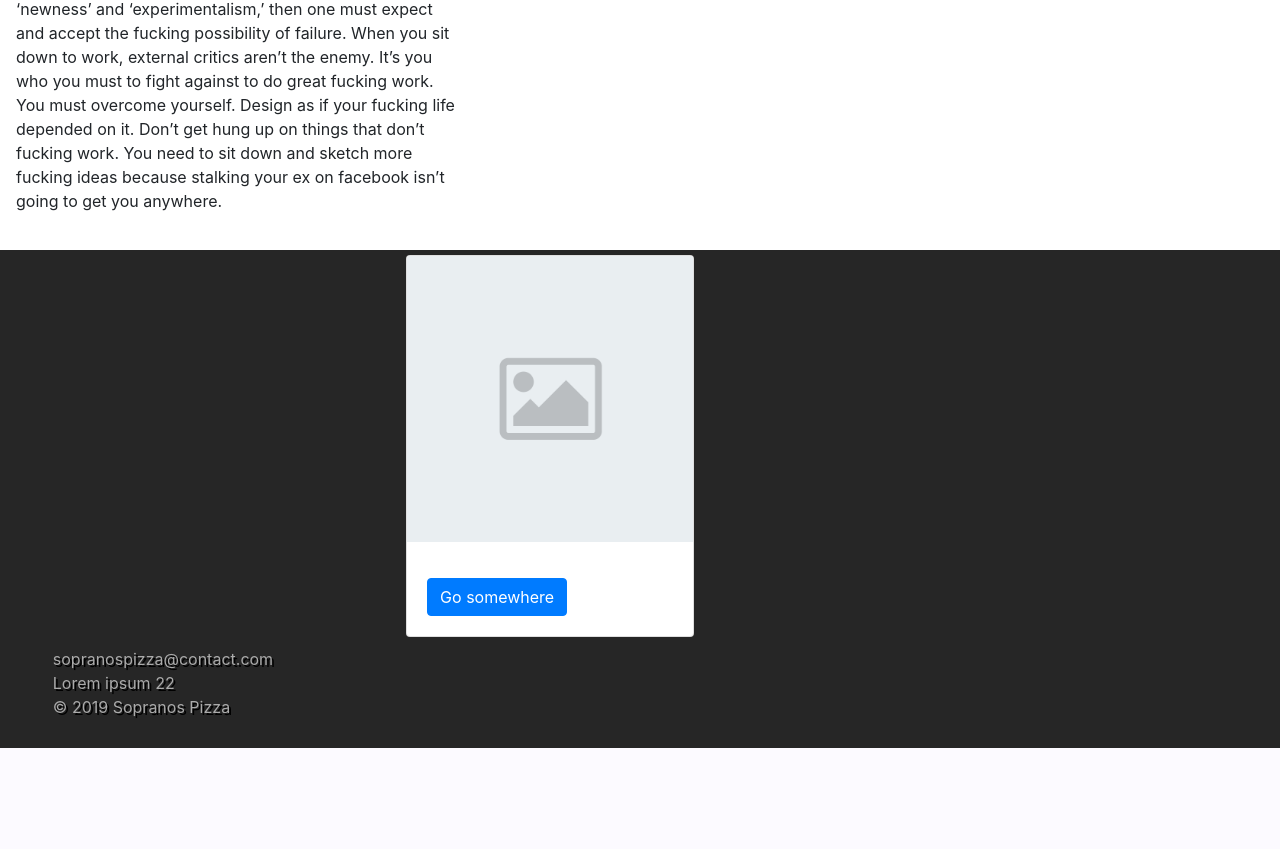
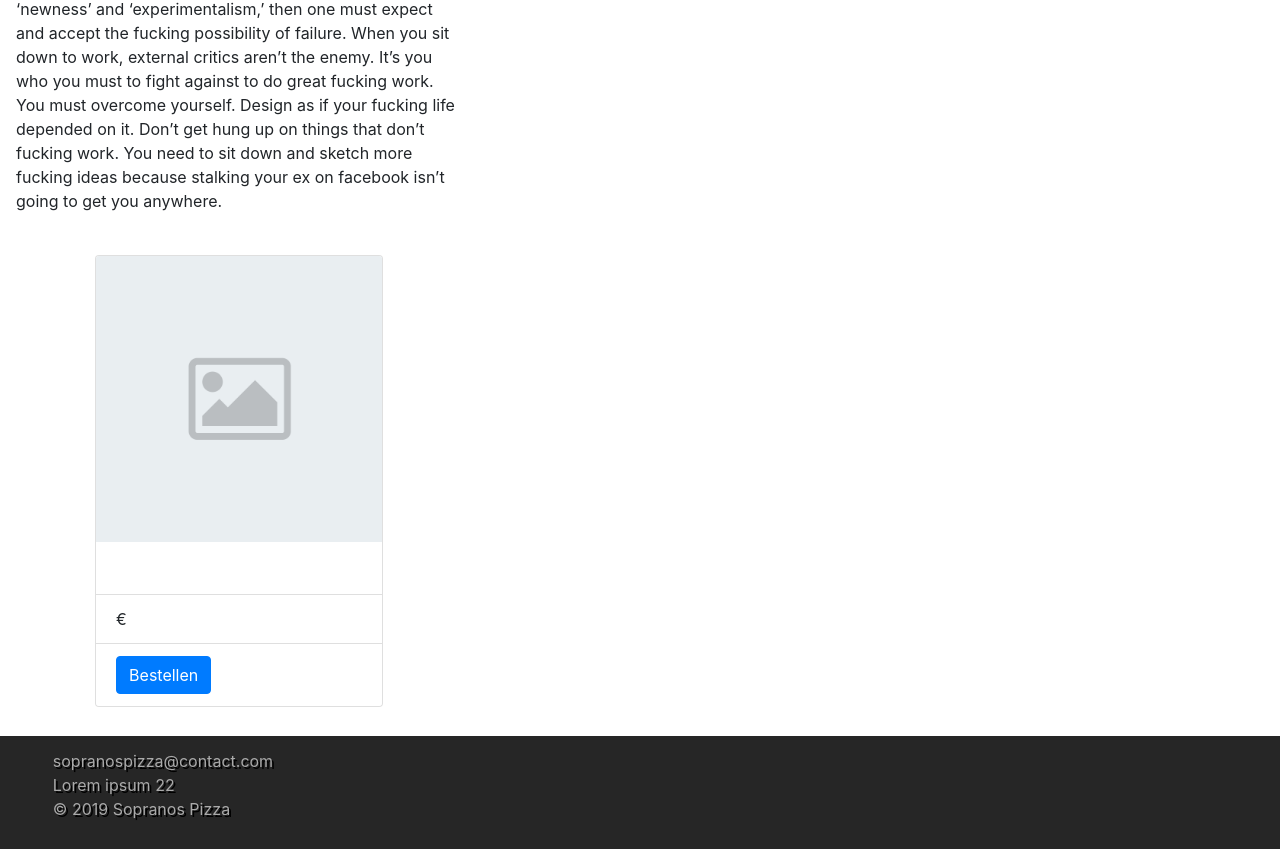
Before and after one commit to bjorn1004/ala3, a PHP site: page / in a window 1280 px wide. Shown: the part 958-1807 px from the top of the page. Before the commit the page ends 1706 px from the top, so only its background shows below. Run offline with PHP 8.4, Linux system fonts and the light colour scheme; tables that the repository leaves empty or names only in its code hold one stand-in row (values such as "Sample post"); data that the repository does not hold is empty.

Commit message:
updated pizza cards layout

```diff
--- a/drawcard.php
+++ b/drawcard.php
@@ -1,19 +1,21 @@
-
 <?php
     include 'fetchpizzas.php';
     function drawCard($p_ID) {
 //        draws a pizzacard with information taken from database based on p_ID given
     $pizza = fetchPizza($p_ID);
 ?>
-    <div class="card" style="width: 18rem;">
+<div class="card mb-4" style="width: 18rem;">
     <img src="img/placeholder.png" class="card-img-top" alt="pizzapic">
     <div class="card-body">
         <h5 class="card-title">
             <?= $pizza['name']?>
         </h5>
         <p class="card-text"><?= $pizza['descr'] ?></p>
-            <a href="#" class="btn btn-primary">Go somewhere</a>
     </div>
+    <ul class="list-group list-group-flush">
+        <li class="list-group-item">&euro;<?= $pizza['price'] ?></li>
+        <li class="list-group-item"><a href="#" class="btn btn-primary">Bestellen</a></li>
+    </ul>
 </div>
 <?php }
 ?>
--- a/index.php
+++ b/index.php
@@ -13,9 +13,9 @@
         <li id="but2"><a href="#Afhalen"><button type="button" class="btn btn-secondary">Afhalen</button></a></li>
     </ul>
 </div>
-
-<div id="pizzas" class="container row">
-    <?php
+    <div class="container">
+    <div id="pizzas" class="card-columns">
+        <?php
 //draws a pizza card for every pizza in the database
     include 'drawcard.php';
     include 'dbconnect.php';
@@ -30,6 +30,6 @@
     $i++;
     }
     ?>
+    </div>
 </div>
-
 <?php include 'footer.php';?>
--- a/style.css
+++ b/style.css
@@ -21,15 +21,13 @@
 
 /*footer*/
 
-#spacer {
-    float: right;
-}
 footer .jumbotron {
     background-color: #262626;
     color: #aaaaaa;
     text-shadow: black 2px 2px;
     padding: 1%;
     margin: 5px 0 0;
+    z-index: 2;
 }
 
 footer .jumbotron ul {
@@ -72,13 +70,12 @@
 /*pizza cards*/
 #pizzas {
     position: relative;
-    padding-left: 20%;
-    margin-right: 0;
-    float: right;
+    top: 0%;
+    margin: auto;
+    width: 100%;
 }
 
 #pizzas .card {
-    float: left;
     margin: 1ch;
 }
 
```
Lines whose indentation alone changed are shown as unchanged.
